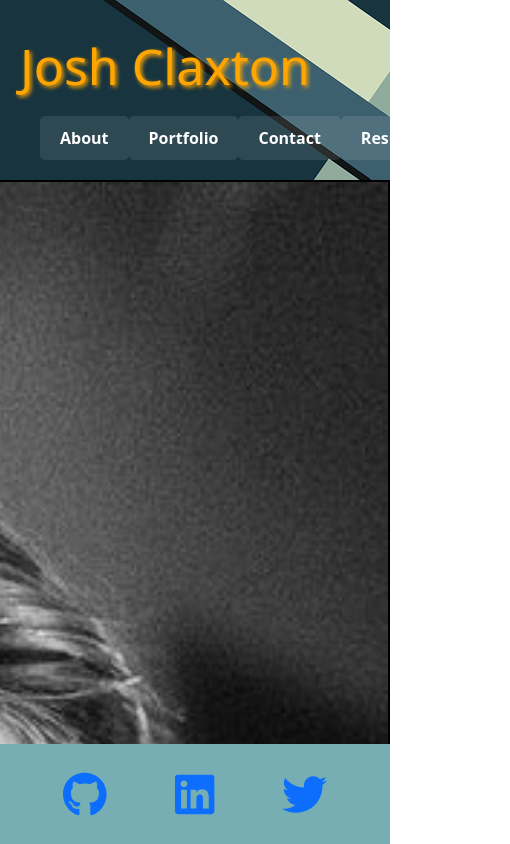
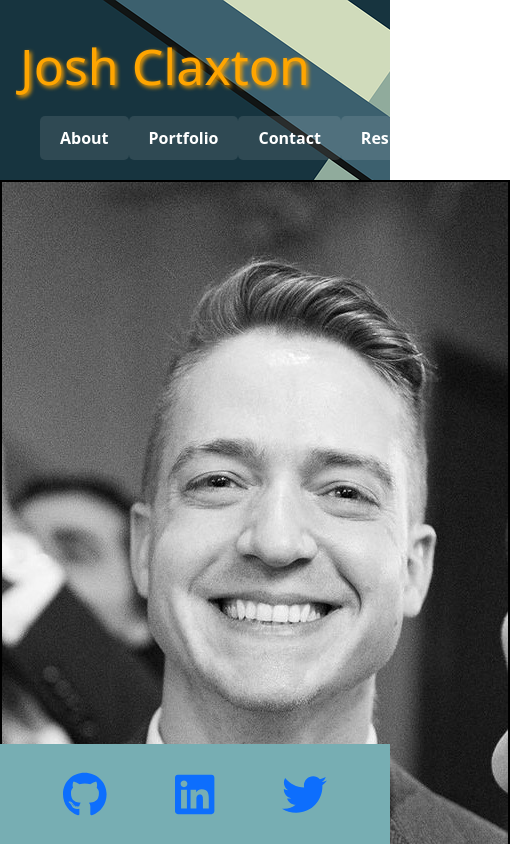
Before and after one commit to bowdumb/react-portfolio, a React (Create React App) app: page / in a window 390 px wide. Shown: the top 844 px of the page, 510 px wide, since content can reach past the window. Built offline with nearby package versions, Linux system fonts and the light colour scheme; a web font is replaced by a local one.

Commit message:
Discovered issues with formatting on smaller screen sizes for About.js component and fixed them.

```diff
--- a/src/components/About.js
+++ b/src/components/About.js
@@ -4,8 +4,6 @@ import profileImage from '../images/profile-image.jpeg';
 
 function About() {
   return (
-    <div>
-      <section className="about-me">
     <div className="about-container">
       <div className="about-content">
         <h1 className="about-title">About Me</h1>
@@ -28,8 +26,6 @@ function About() {
         <img src={profileImage} alt="Profile picture" className="profile-border" />
       </div>
     </div>
-      </section>
-    </div>
   );
 }
 
--- a/src/components/Resume.js
+++ b/src/components/Resume.js
@@ -9,11 +9,13 @@ function Resume() {
   };
 
   return (
-    <div className="resume-container">
-      <div className="download-link">
-        <button className="btn btn-info" onClick={handleDownload}>
-          View and download resume
-        </button>
+    <div className="resume-wrapper">
+      <div className="resume-container">
+        <div className="fixed-download-link">
+          <button className="btn btn-info" onClick={handleDownload}>
+            View and download resume
+          </button>
+        </div>
       </div>
     </div>
   );
--- a/src/components/ResumeContent.js
+++ b/src/components/ResumeContent.js
@@ -1,8 +1,12 @@
 import React from 'react';
-import Resume from './Resume';
+import resumePDF from '../components/resume/j.claxton-resume.pdf';
 import '../styles/ResumeContent.css';
 
 function ResumeContent() {
+  const handleDownload = () => {
+    window.open(resumePDF, '_blank');
+  };
+
   return (
     <div className="resume-page">
       <div className="content-wrapper">
@@ -25,8 +29,12 @@ function ResumeContent() {
           <li>REST</li>
           <li>APIs</li>
         </ul>
+        <div className="button-container">
+          <button className="btn btn-info" onClick={handleDownload}>
+            View and download resume
+          </button>
+        </div>
       </div>
-      <Resume />
     </div>
   );
 }
--- a/src/styles/About.css
+++ b/src/styles/About.css
@@ -1,20 +1,24 @@
 .about-title {
   font-family: 'Hind Madurai', sans-serif;
 }
+
 .about-me p {
   margin: 10px 0;
 }
 
-.about-container{
+.about-container {
   display: flex;
+  flex-wrap: wrap;
+  justify-content: flex-start;
 }
 
 .about-content {
   background-image: url('../images/about-background2.jpg');
   display: flex;
   flex-direction: column;
-    flex: 2;
-    color: white
+  flex: 3;
+  color: white;
+  flex-wrap: wrap;
 }
 
 .about-content p {
@@ -23,16 +27,31 @@
   border-color: white;
   background-color: rgb(119, 174, 179);
   padding: 10px;
-    font-size:larger;
-    font-weight:900;
+  font-size: large;
+  font-weight: 800;
   text-align: start;
 }
 
 .profile-image {
   flex: 1;
-    display: flex;
-    justify-content: flex-end;
-    width: 200px;
+  width: auto;
   height: auto;
   border-radius: 50%;
+  max-width: 100%;
+  max-height: 100%;
 }
+
+@media (max-width: 768px) {
+  .about-container {
+    flex-direction: column;
+  }
+
+  .about-content {
+    order: 2;
+    margin-bottom: 20px;
+  }
+
+  .profile-image {
+    order: 1;
+  }
+}
--- a/src/styles/Resume.css
+++ b/src/styles/Resume.css
@@ -1,16 +1,23 @@
 iframe {
     width: 100%;
     height: 400px;
-}
-.download-link {
-    margin: 0 auto;
-    margin-top: -110px;
-    width: 200px;
-    display: block;
-}
+  }
 
-.resume-container {
+  .resume-wrapper {
     position: relative;
     z-index: 1;
     margin-bottom: 50px;
   }
+
+  .resume-container {
+    position: relative;
+  }
+
+  .fixed-download-link {
+    position: absolute;
+    top: -150px; /* Adjust as needed */
+    left: 50%;
+    transform: translateX(-50%);
+    width: 200px;
+    z-index: 2;
+  }
--- a/src/styles/ResumeContent.css
+++ b/src/styles/ResumeContent.css
@@ -10,19 +10,30 @@
 }
 
 .resume-text {
-    font-size: 28px; /* Adjust the font size as needed */
+  font-size: 28px;
 }
 
 .resume-list li {
-    font-size: 18px; /* Adjust the font size as needed */
+  font-size: 18px;
 }
 
 .resume-page {
   background-image: url('../images/resume-background.jpg');
   color: white;
   background-size: cover;
+  min-height: 100vh;
+  display: flex;
+  flex-direction: column;
+  justify-content: center;
 }
 
 .content-wrapper {
+  flex-grow: 1;
   padding-bottom: 33px;
+  text-align: left;
 }
+
+.button-container {
+  display: flex;
+  justify-content: center;
+}
```
Lines whose indentation alone changed are shown as unchanged.
